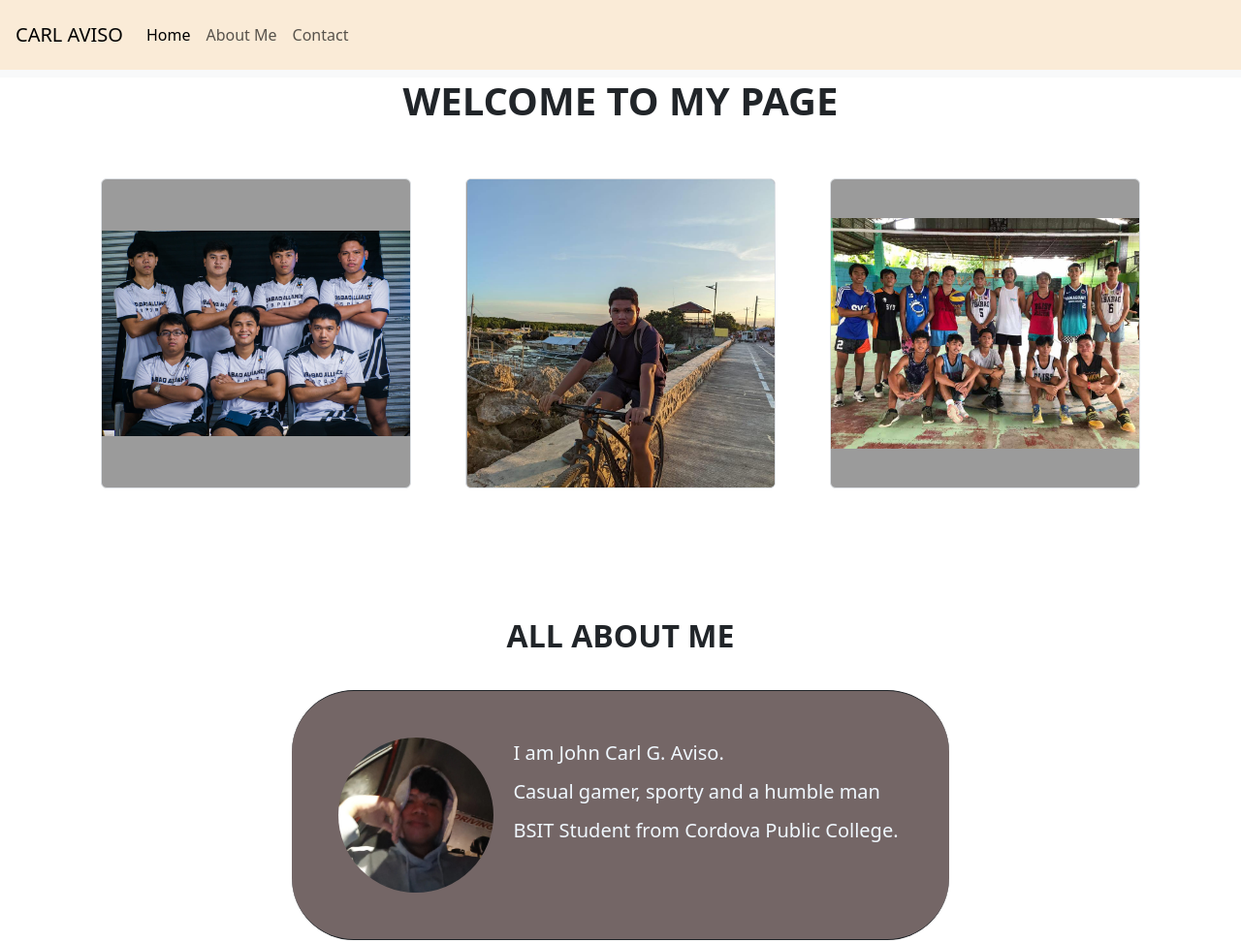
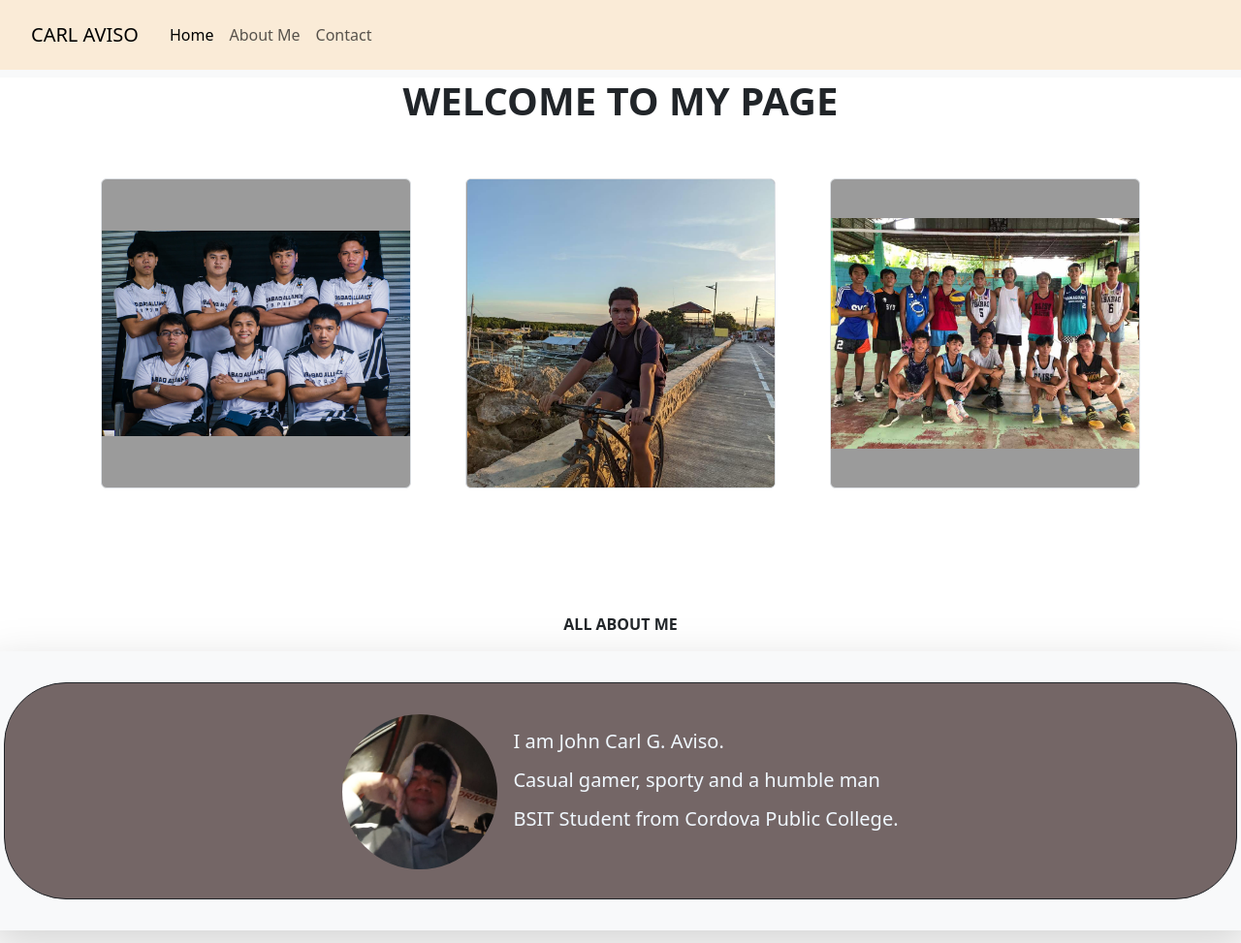
Before and after one commit to carlotata/bootstrap3, a plain HTML site: page index.html in a window 1280 px wide. Shown: the top 973 px of the page at 97% size. Drawn offline with nearby package versions, Linux system fonts and the light colour scheme.

Commit message:
all goods bro

```diff
--- a/index.html
+++ b/index.html
@@ -13,11 +13,11 @@
   <div class="content-fluid" style="background-color: rgb(255, 255, 255); margin-bottom: -5rem;">
         <nav class="navbar navbar-expand-lg bg-body-tertiary fixed-top">
             <div class="container-fluid" style="background-color: antiquewhite; margin-top: -0.5rem; padding: 1rem;">
-              <a class="navbar-brand" href="#Home">CARL AVISO</a>
+              <a class="navbar-brand" href="#Home" style="margin-left: 1rem;">CARL AVISO</a>
               <button class="navbar-toggler" type="button" data-bs-toggle="collapse" data-bs-target="#navbarNavDropdown" aria-controls="navbarNavDropdown" aria-expanded="false" aria-label="Toggle navigation" style="height: fit-content;">
                 <span id="navbut" class="navbar-toggler-icon"></span>
               </button>
-              <div class="collapse navbar-collapse" id="navbarNavDropdown">
+              <div class="collapse navbar-collapse" id="navbarNavDropdown" style="margin-left: 0.5rem;">
                 <ul class="navbar-nav">
                   <li class="nav-item">
                     <a class="nav-link active" aria-current="page" href="#Home">Home</a>
@@ -44,11 +44,11 @@
         <a href="p4.jpg" class="hover"><img src="p4.jpg" class="img-fluid object-fit-contain border rounded" style="width:20rem; height: 20rem; background-color:  rgb(155, 155, 155);" alt="p4"></a>
         </div>
       <div id="About_Me">
-        <p class="text-center" style="font-size: 2rem; font-weight: bold; margin-top: 5rem;">ALL ABOUT ME</p>
-        <div class="d-flex justify-content-center">
-          <div class="d-flex justify-content-center justify-content-center column p-5" style="border-top: 1px solid; border-bottom: 1px solid; margin: 1rem; border-radius: 5vw; background-color: rgb(116, 102, 102);">
-          <img src="p3.jpg" class="img-fluid" style="width:10rem; height: 10rem; border-radius: 50%;" alt="picture">
-          <div class="lead p-1 h6" style="margin-top: rem; margin-left: 1rem; color: aliceblue;">
+        <p class="text-center" style="font-size: 1rem; font-weight: bold; margin-top: 5rem;">ALL ABOUT ME</p>
+        <div class="row justify-content-center shadow-lg p-3 mb-5 bg-body-tertiary" >
+          <div class="d-flex justify-content-center justify-content-center column p-5" style="border:1px solid; height: 14rem; margin: 1rem; border-radius: 5vw; background-color: rgb(116, 102, 102);">
+          <img src="p3.jpg" class="img-fluid" style="width:10rem; height: 10rem; border-radius: 50%; margin-top: -1rem;" alt="picture">
+          <div class="lead h6" style="margin-left: 1rem; color: aliceblue;">
             <p class="lead">
               I am John Carl G. Aviso.
             </p>
--- a/style.css
+++ b/style.css
@@ -1,3 +1,8 @@
 .hover:hover{
     transform: scale(1.2);
 }
+.nav-link:hover{
+    background-color: aliceblue;
+    transform: scale(1.1);
+
+}
```
Also changed, not shown: b1.jpeg (deleted).
